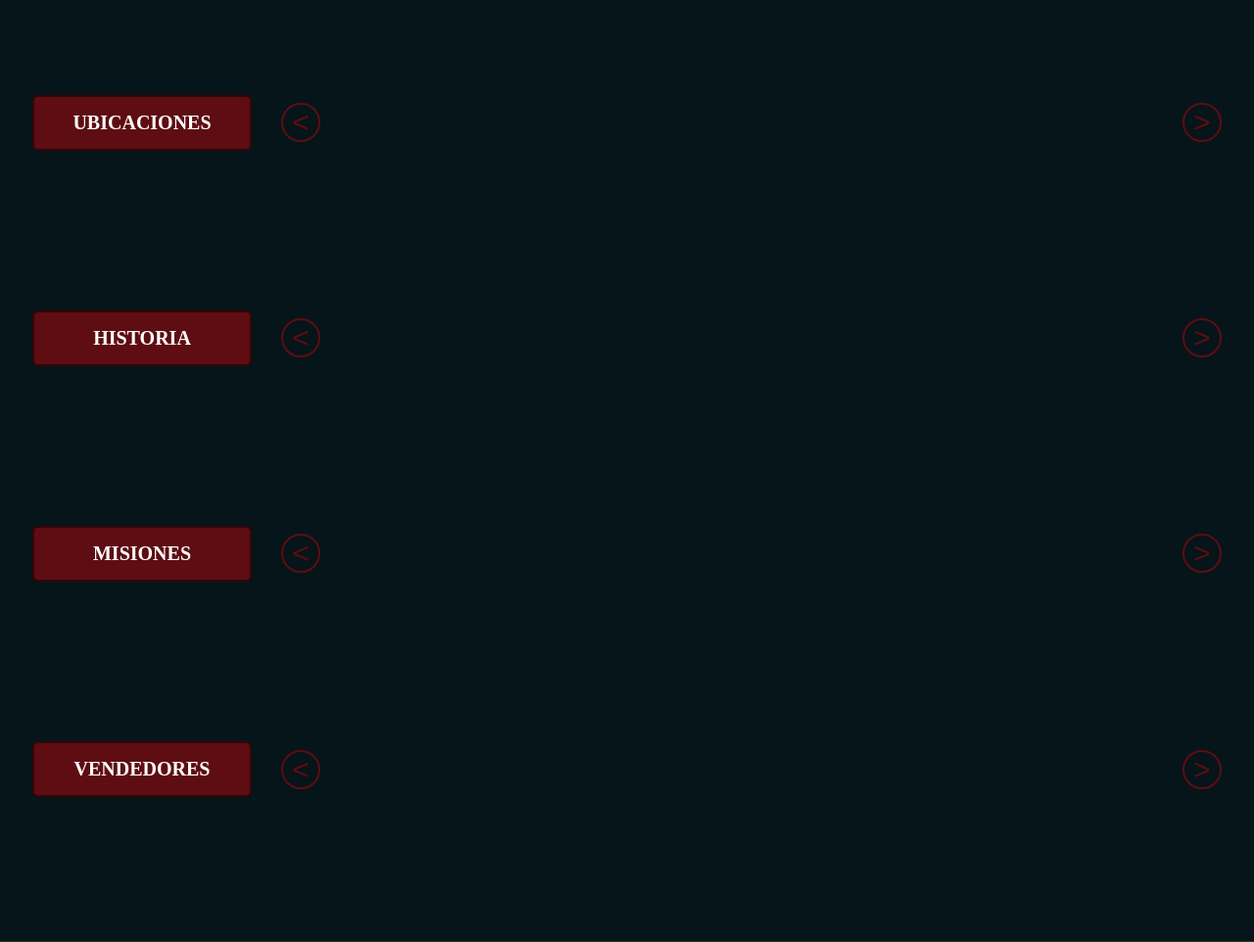
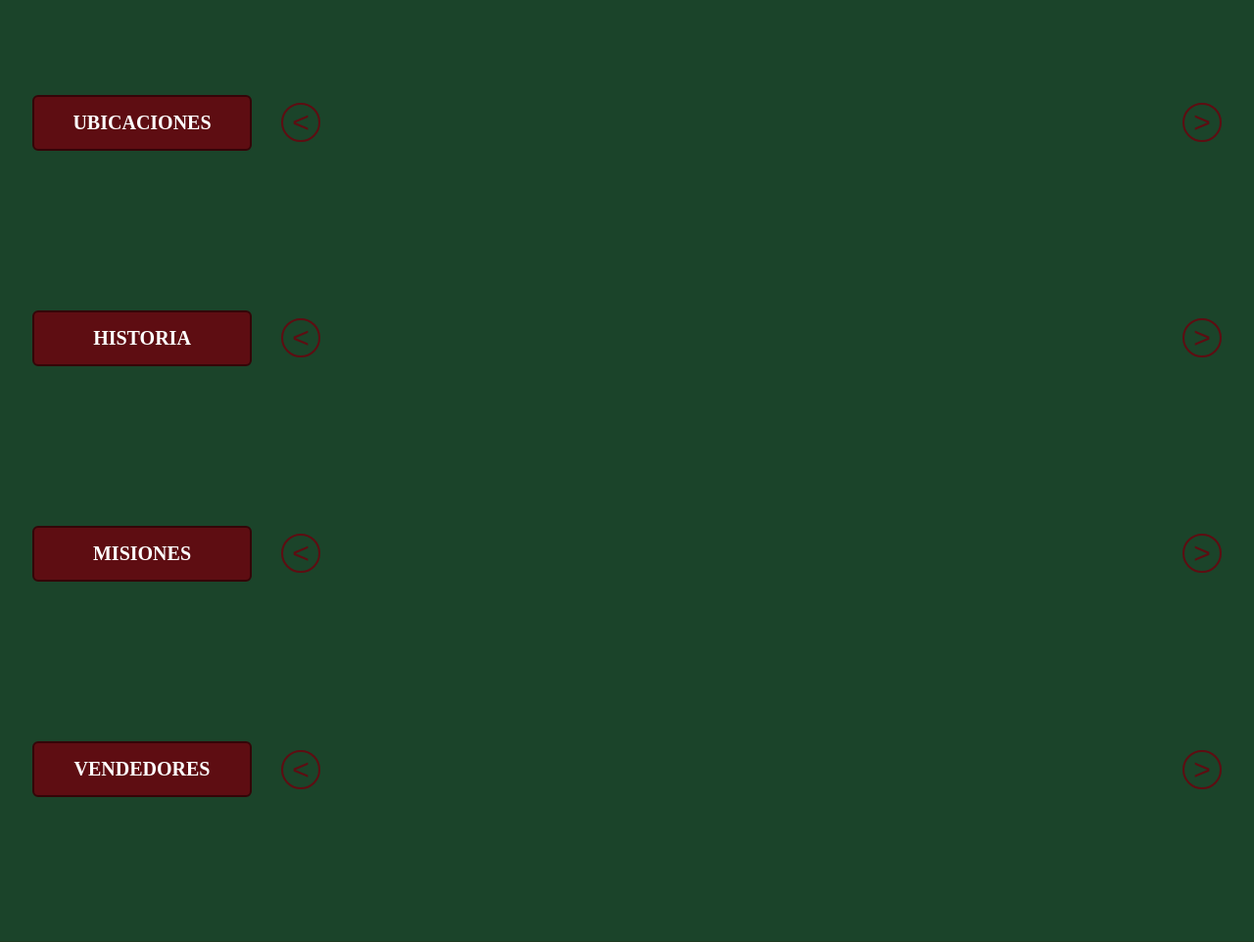
Before and after one commit to Andres1549/proyecto_npc, a FastAPI app: page / in a window 1280 px wide. Shown: the part 219-1181 px from the top of the page at 98% size. Run offline with FastAPI, Linux system fonts and the light colour scheme; data that the repository does not hold is empty.

```diff
--- a/app/templates/home.html
+++ b/app/templates/home.html
@@ -10,7 +10,7 @@
 
     <style>
         body {
-            background-color: #051519;
+            background-color: #1b442a;
             min-height: 100vh;
             margin: 0;
         }
```
